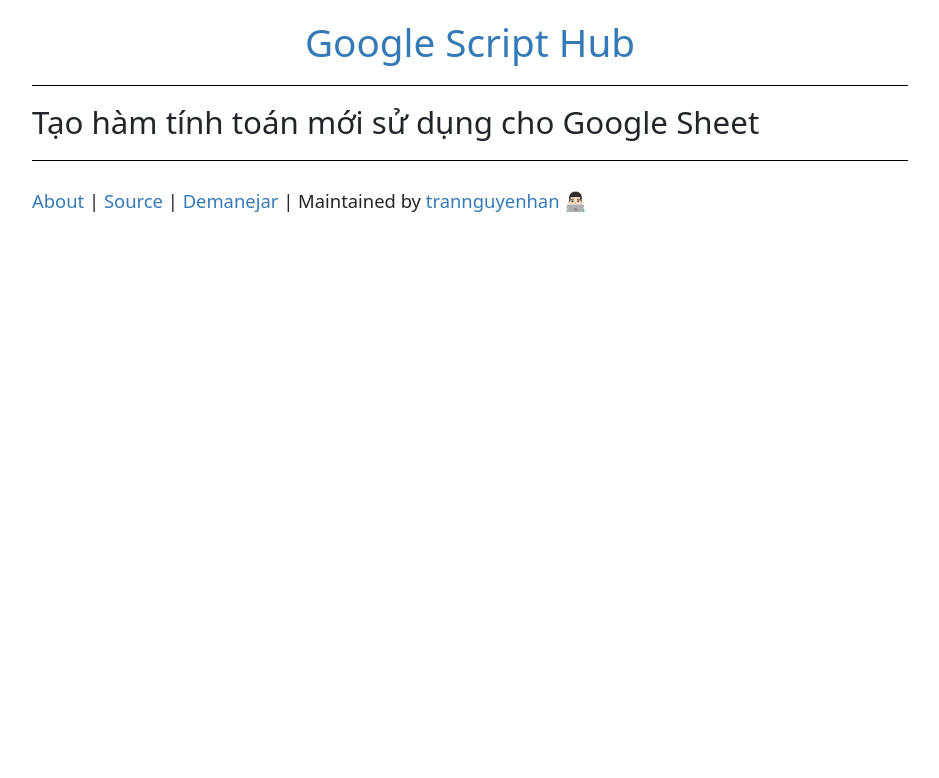
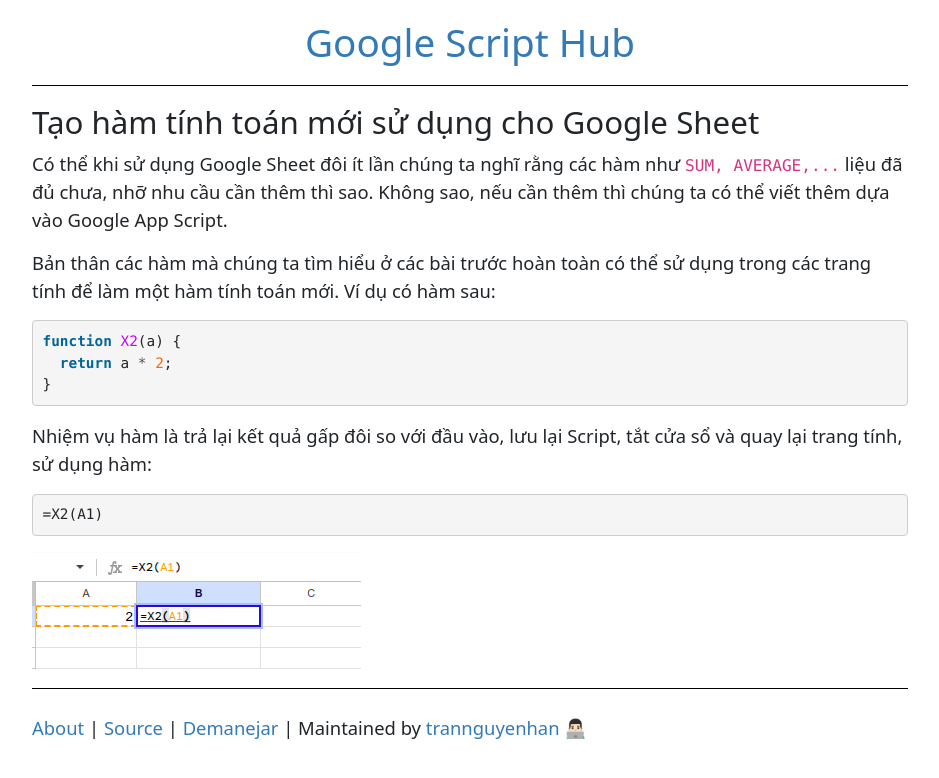
Before and after one commit to Google-Script-Hub/google-script-hub.github.io, a Jekyll site: the page built from _subpages/new-func-calc-google-sheet.md, in a window 1280 px wide. Shown: the top 778 px of the page, without its empty margins (170-1109 px from the left). Built offline with Jekyll 4.4.1, drawn with Linux system fonts in a browser that asks for light colours.

Commit message:
add new func google sheet

````diff
--- a/_subpages/new-func-calc-google-sheet.md
+++ b/_subpages/new-func-calc-google-sheet.md
@@ -6,3 +6,21 @@ redirect_from:
   - /6/
   - /create-new-func-calc-google-sheet/
 ---
+
+Có thể khi sử dụng Google Sheet đôi ít lần chúng ta nghĩ rằng các hàm như `SUM, AVERAGE,...` liệu đã đủ chưa, nhỡ nhu cầu cần thêm thì sao. Không sao, nếu cần thêm thì chúng ta có thể viết thêm dựa vào Google App Script.
+
+Bản thân các hàm mà chúng ta tìm hiểu ở các bài trước hoàn toàn có thể sử dụng trong các trang tính để làm một hàm tính toán mới. Ví dụ có hàm sau:
+
+```javascript
+function X2(a) {
+  return a * 2;
+}
+```
+
+Nhiệm vụ hàm là trả lại kết quả gấp đôi so với đầu vào, lưu lại Script, tắt cửa sổ và quay lại trang tính, sử dụng hàm:
+
+```excel
+=X2(A1)
+```
+
+<img src="./../img/6.png" style="max-width: 100%">
````
Also changed, not shown: img/6.png (added).
